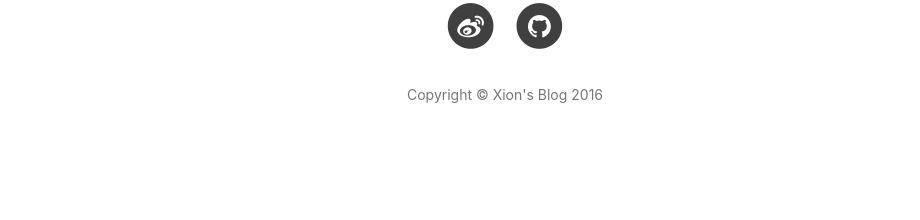
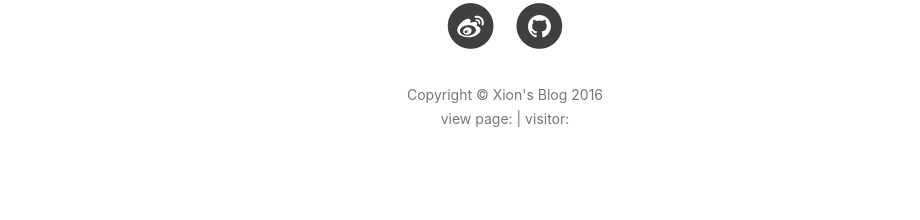
Before and after one commit to xionchen/xionchen.github.io, a Jekyll site: the page built from index.html, in a window 1280 px wide. Shown: the part 1497-1717 px from the top of the page, without its empty margins (135-1055 px from the left). Built offline with Jekyll 4.4.1, drawn with Linux system fonts in a browser that asks for light colours; nearby versions of some CDN libraries; the list of posts is cut into pages by our own code; comment, search, counter and statistics services are not loaded; before the commit the page ends 1696 px from its top, so only the background shows below that.

Commit message:
add count for site

```diff
--- a/_includes/footer.html
+++ b/_includes/footer.html
@@ -82,6 +82,9 @@
                 <p class="copyright text-muted">
                     Copyright &copy; {{ site.title }} {{ site.time | date: '%Y' }}
                     <br>
+
+                    view page: <span id="busuanzi_value_site_pv"></span> |
+                    visitor: <span id="busuanzi_value_site_uv"></span>
                 </p>
             </div>
         </div>
```
